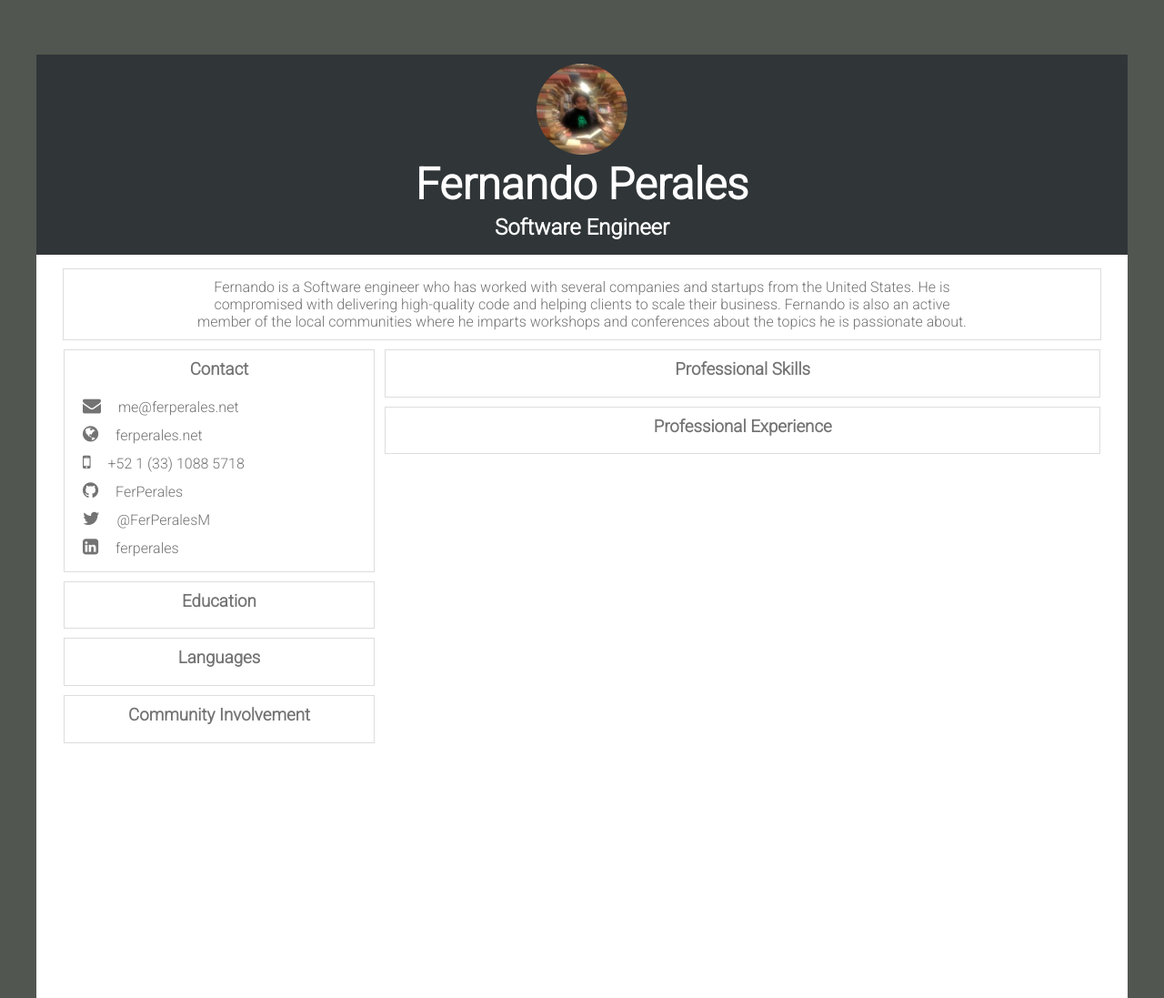
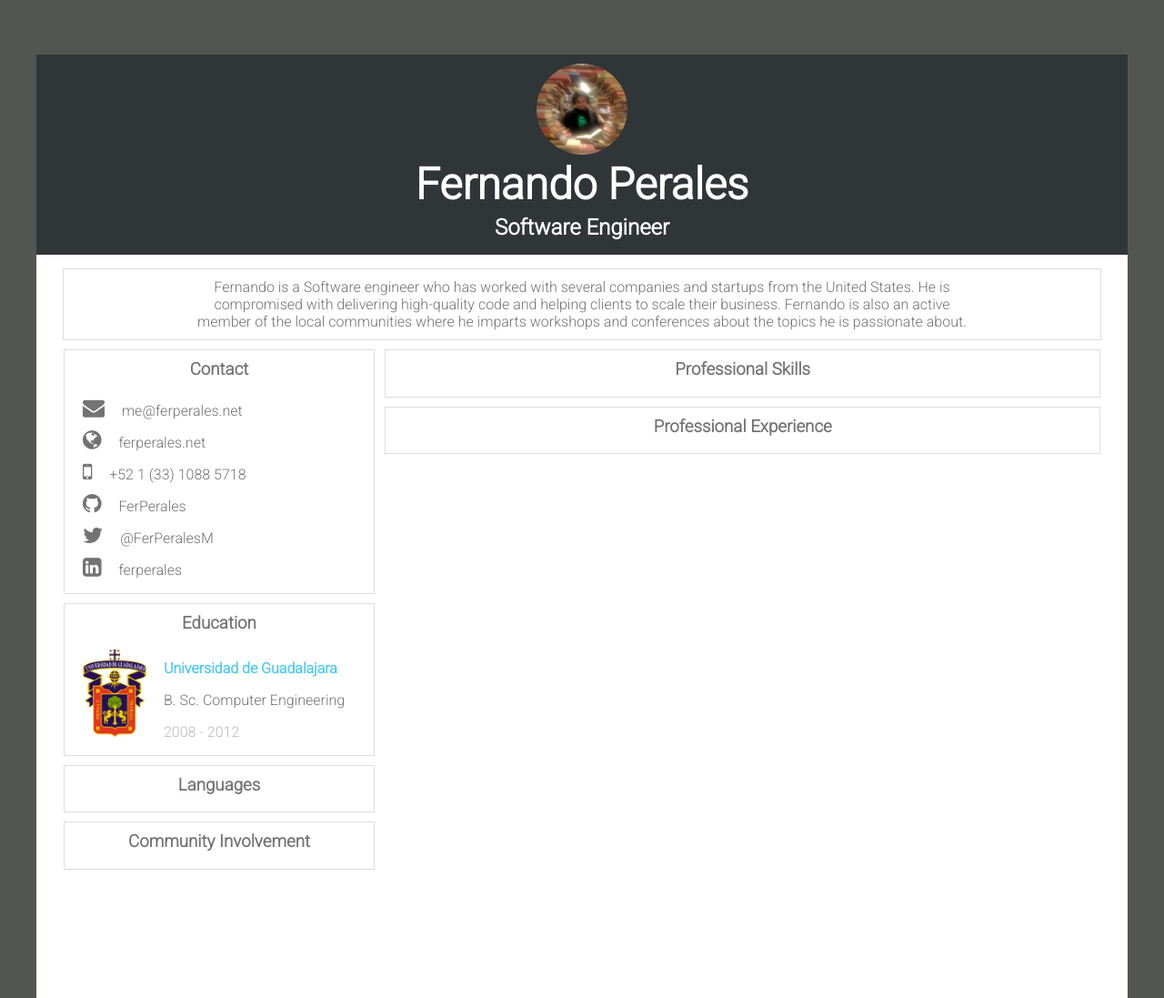
Before and after one commit to FerPerales/resume-generator, a plain HTML site: page index.html in a window 1280 px wide. Shown: the top 1097 px of the page at 91% size. Drawn offline with Linux system fonts and the light colour scheme.

Commit message:
Add Education section

```diff
--- a/assets/main.css
+++ b/assets/main.css
@@ -68,17 +68,43 @@ header {
 
 .contact-item > .fa {
     margin-right: 15px;
-    font-size: 20px;
+    font-size: 24px;
 }
 
 .contact {
-    /*height: 400px;*/
     margin: 10px 0;
 }
 
+/*Education section*/
+
 .education {
-    /*height: 200px;*/
     margin: 10px 0;
+}
+
+.university-logo {
+    margin-left: 20px;
+}
+
+.education-details {
+    width: 60%;
+    display: inline-block;
+    margin-left: 15px;
+}
+
+.education-details > h4 {
+    margin: 10px 0;
+}
+
+.education-details__name {
+    color: #4ACAF1;
+}
+
+.education-details__degree {
+    color: #737374;
+}
+
+.education-details__generation {
+    color: #B8B8C0;
 }
 
 .languages {
@@ -97,7 +123,6 @@ footer {
     color: #737374;
     font-size: 14px;
     height: 60px;
-
 }
 
 /*Utils*/
--- a/index.html
+++ b/index.html
@@ -67,7 +67,14 @@
             </ul>
           </div>
           <div class="section education gray-border ">
-            <h3 class="section-header">Education</h3>
+            <h3 class="section-header education-header">Education</h3>
+            <img class="university-logo" src="assets/img/udg_logo.png" width="70px">
+            <div class="education-details">
+              <h4 class="education-details__name">Universidad de Guadalajara</h4>
+              <p class="education-details__degree">B. Sc. Computer Engineering</p>
+              <p class="education-details__generation">2008 - 2012</p>
+            </div>
+
           </div>
           <div class="section languages gray-border">
             <h3 class="section-header">Languages</h3>
```
Also changed, not shown: assets/img/udg_logo.png (added).
